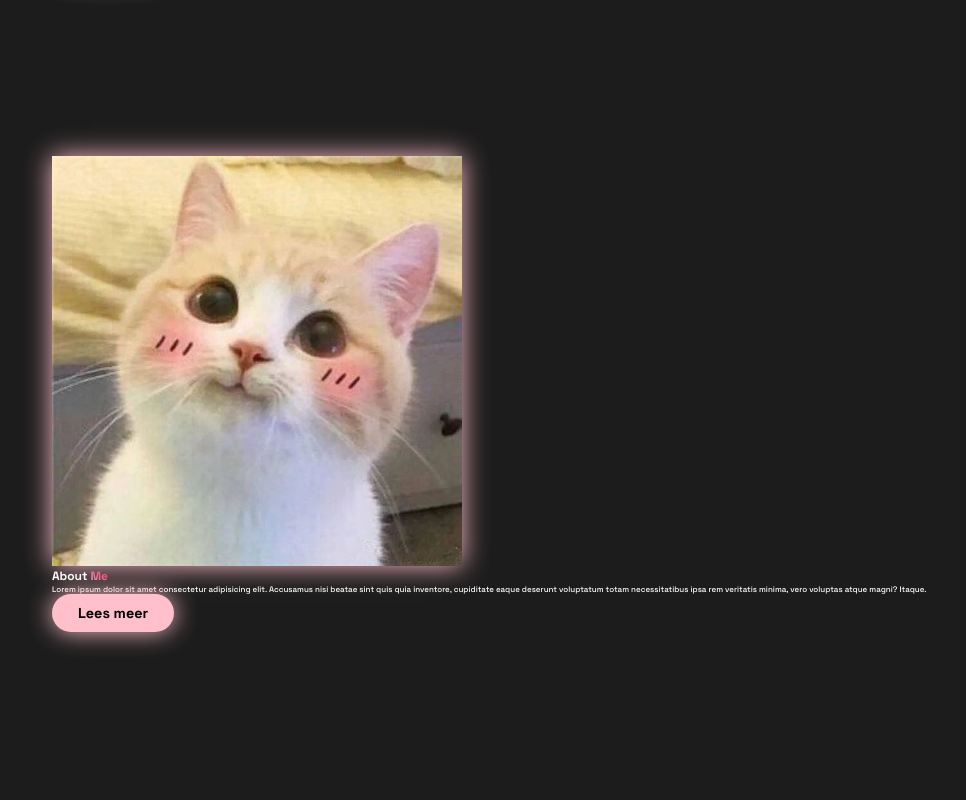
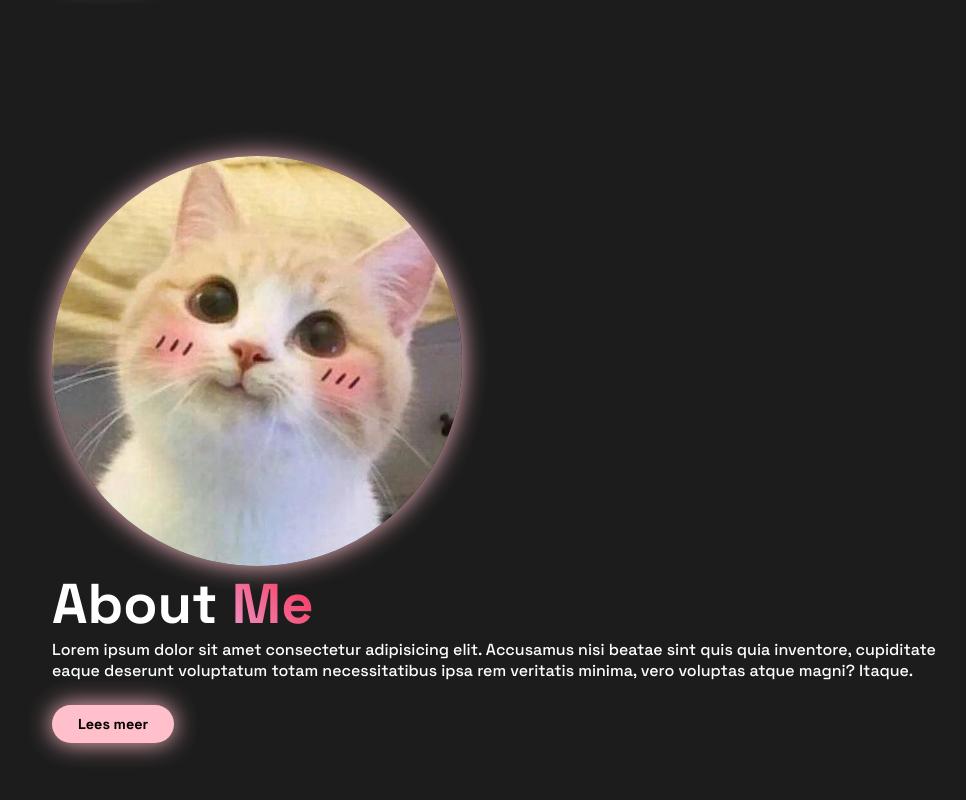
Before and after one commit to florishafkenscheid/School, a plain HTML site: page Portfolio/public/index.html in a window 1280 px wide. Shown: the part 724-1524 px from the top of the page, without its empty margins (140-1106 px from the left). Drawn offline with nearby package versions, Linux system fonts and the light colour scheme.

Commit message:
about me

```diff
--- a/Portfolio/static/globals.css
+++ b/Portfolio/static/globals.css
@@ -40,8 +40,6 @@ body{
 .header{
     position: fixed;
     width: 100%;
-    top: 0;
-    left: 0;
     padding: 4rem 15%;
     background-color: rgba(0, 0, 0, 0.3);
     backdrop-filter: blur(10px);
@@ -222,13 +220,27 @@ section{
 
 .about-img img{
     width: 32vw;
-    border: 50%;
+    border-radius: 50%;
     box-shadow: 0 0 25px var(--main-color);
     transition: 0.4s ease-in-out;
 
 }
 
 .about-img img:hover{
-    box-shadow: 0 0 25px;
+    box-shadow: 0 0 25px var(--main-color),
+                0 0 50px var(--main-color),
+                0 0 100px var(--main-color);
+}
 
+.about-content h2{
+    font-size: 7rem;
+    text-align: left;
 }
+
+.about-content p{
+    font-size:2rem;
+}
+
+.about-content .btn{
+    margin: 3rem 0 ;
+}
```
